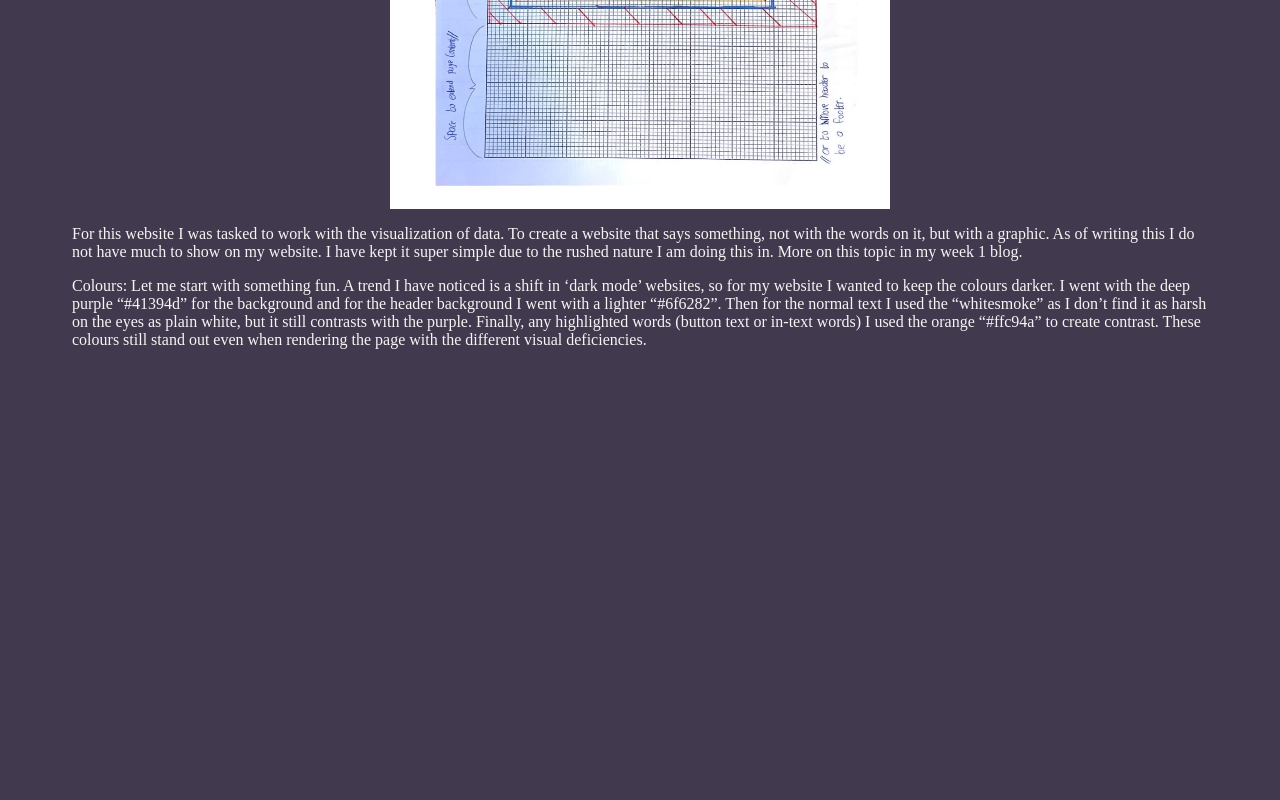
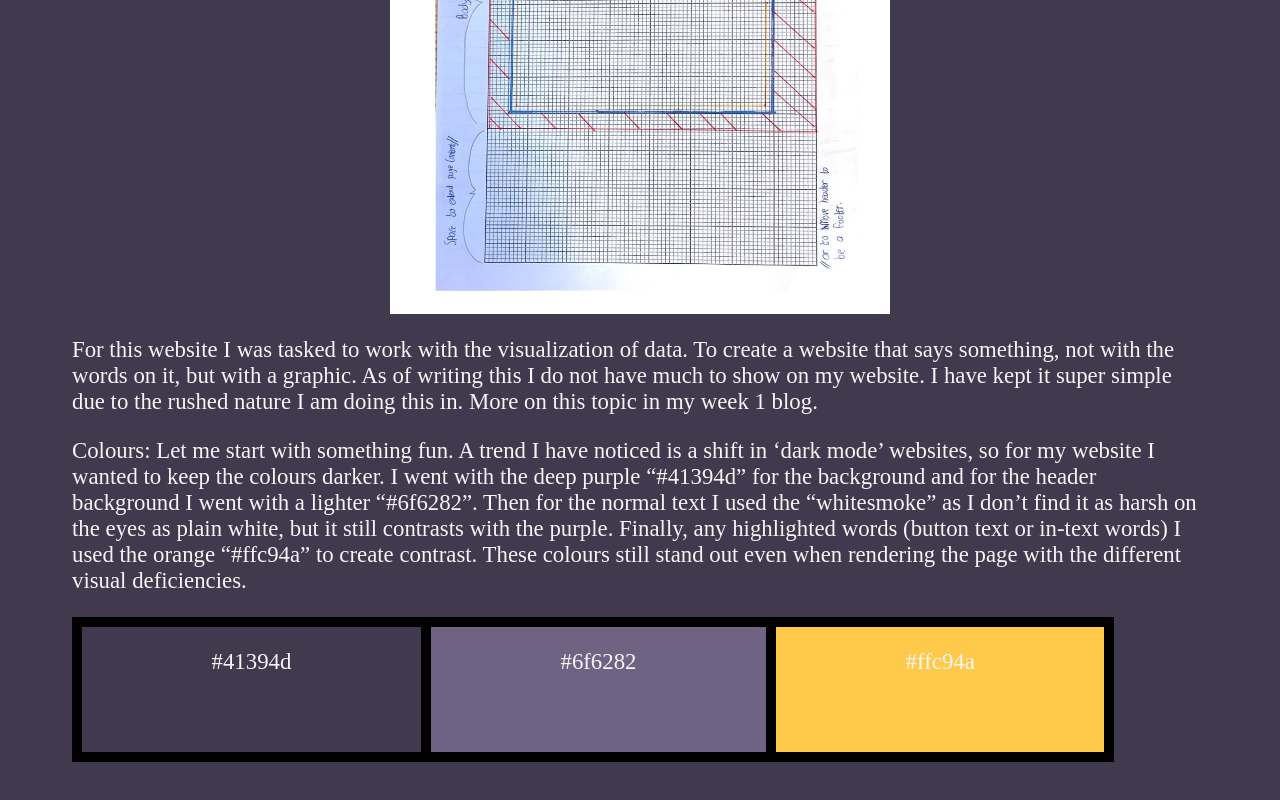
Before and after one commit to APCTophat/WSOA3029_1847332_SM2, a plain HTML site: page Design/design.html in a window 1280 px wide. Shown: the part 622-1422 px from the top of the page. Before the commit the page ends 1059 px from the top, so only its background shows below. Drawn offline with Linux system fonts and the light colour scheme.

Commit message:
Updating creative work

```diff
--- a/CSS/baseCSS.css
+++ b/CSS/baseCSS.css
@@ -4,6 +4,7 @@ body{
     padding: 5%;
     padding-top: 1%;
     color: whitesmoke;
+    font-size: calc(10px + 1vw);
 }
 header{
     background-color: #6f6282;
--- /dev/null
+++ b/Design/design.css
@@ -0,0 +1,29 @@
+.ColourSwatchGrid{
+    width: 90%;
+    background-color:black;
+    display: grid;
+    grid-template-columns: auto auto auto;
+    grid-column-gap: 10px;
+    padding: 10px;
+
+    height: calc(100px + 2vw);
+
+}
+
+.ColourSwatch1{
+    background-color: #41394d;
+    text-align: center;
+    flex-grow: 1;
+
+}
+
+.ColourSwatch2{
+    background-color: #6f6282;
+    text-align: center;
+    flex-grow: 1;
+}
+.ColourSwatch3{
+    background-color: #FFC94A;
+    text-align: center;
+    flex-grow: 1;
+}
--- a/Design/design.html
+++ b/Design/design.html
@@ -7,6 +7,7 @@
     <meta name="keywords" content="HTML, Wireframe">
     <meta name="author" content="Alexandre Carvalho">
     <link rel="stylesheet" href="../CSS/baseCSS.css">
+    <link rel="stylesheet" href="./design.css">
     <link rel="stylesheet" href="https://cdnjs.cloudflare.com/ajax/libs/font-awesome/4.7.0/css/font-awesome.min.css">
     <script type="module" src="./../Nav.js"></script>
     <title>Design</title>
@@ -72,6 +73,18 @@
             Colours: Let me start with something fun. A trend I have noticed is a shift in ‘dark mode’ websites, so for my website I wanted to keep the colours darker. I went with the deep purple “#41394d” for the background and for the header background I went with a lighter “#6f6282”. Then for the normal text I used the “whitesmoke” as I don’t find it as harsh on the eyes as plain white, but it still contrasts with the purple. Finally, any highlighted words (button text or in-text words) I used the orange “#ffc94a” to create contrast. These colours still stand out even when rendering the page with the different visual deficiencies.
         </P>
 
+        <div class="ColourSwatchGrid">
+                <article class="ColourSwatch1">
+                    <p>#41394d</p>
+                </article>
+                <article class="ColourSwatch2">
+                    <p>#6f6282</p>
+                </article>
+                <article class="ColourSwatch3">
+                    <p>#ffc94a</p>
+                </article>
+        </div>
+
     </article>
 </body>
 </html>
```
Also changed, not shown: creative/work/creative-work.html (+3 -0 lines).
